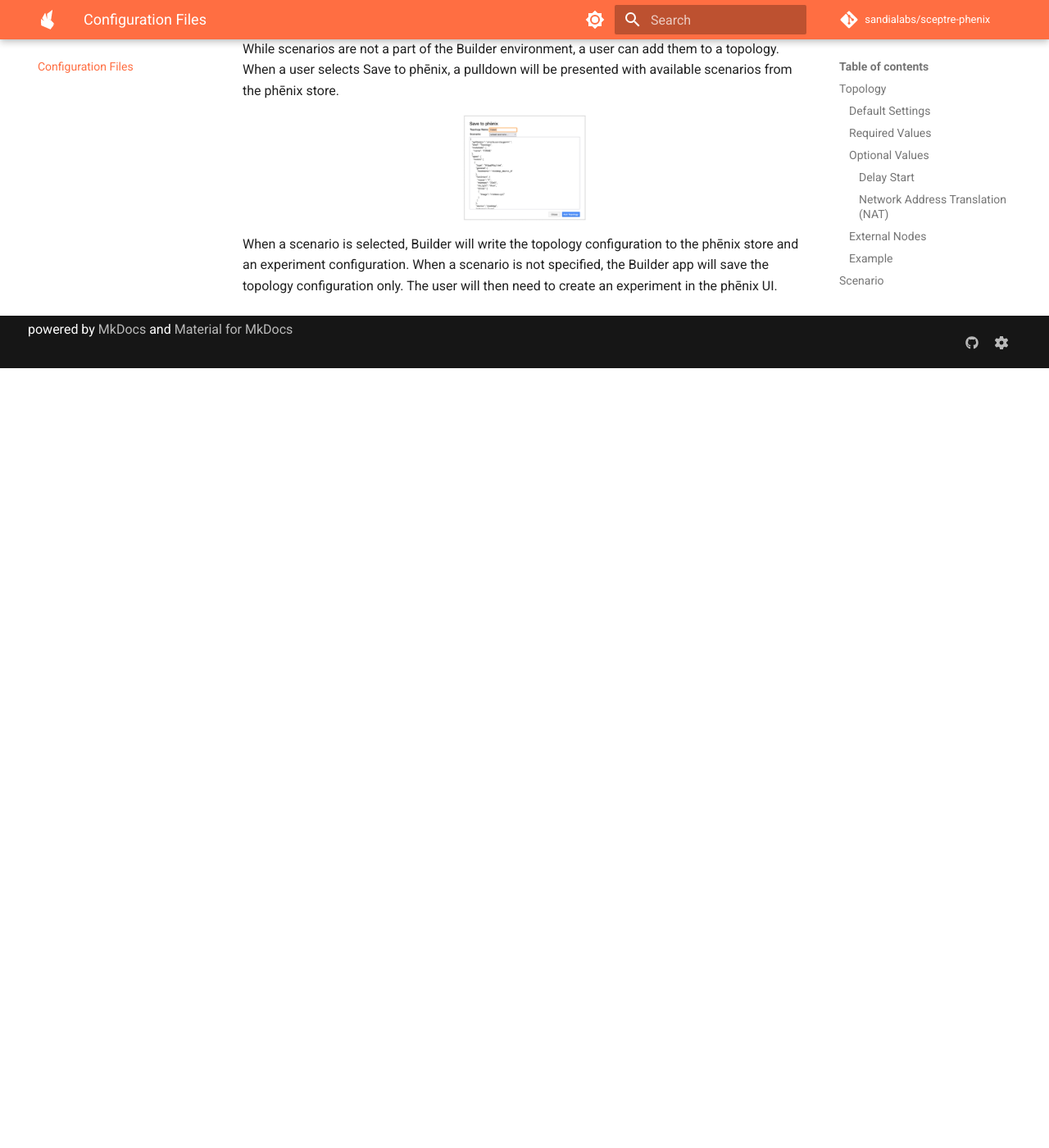
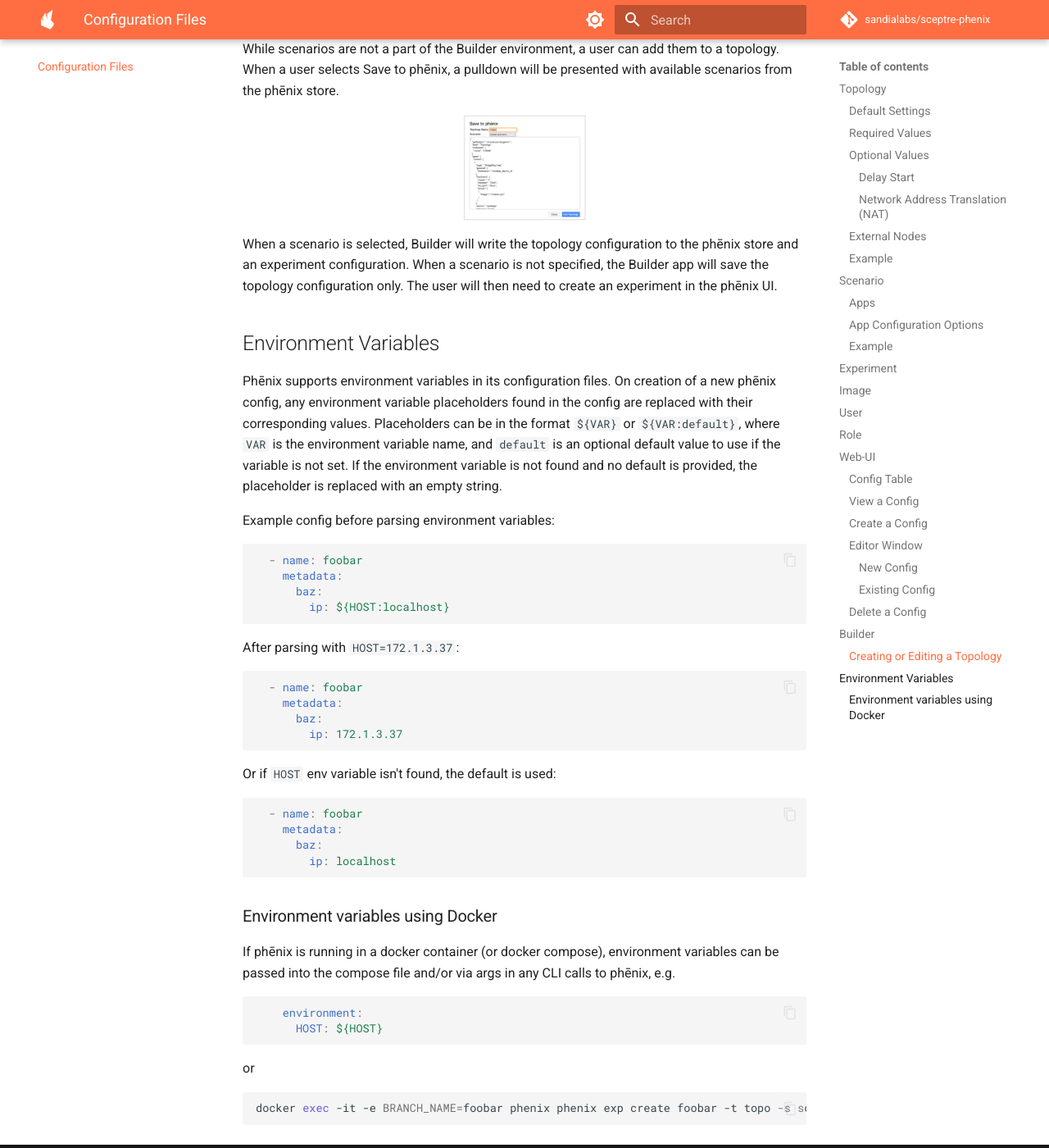
Before and after one commit to sandialabs/sceptre-phenix-docs, an MkDocs documentation site: the page built from docs/configuration.md, in a window 1280 px wide and 1400 px high, scrolled down 18060 px. Shown: the whole window at 82% size. Built offline with MkDocs 1.6.1 and Material for MkDocs 9.7.7, drawn with Linux system fonts in a browser that asks for light colours; comment, search, counter and statistics services are not loaded; the version menu is left out; before the commit the page ends 18509 px from its top, so only the background shows below that.

Commit message:
feat: add snippet about env vars. Tied to https://github.com/sandialabs/sceptre-phenix/pull/238

````diff
--- a/docs/configuration.md
+++ b/docs/configuration.md
@@ -731,3 +731,56 @@
 the phēnix store and an experiment configuration. When a scenario is not
 specified, the Builder app will save the topology configuration only. The user
 will then need to create an experiment in the phēnix UI.
+
+## Environment Variables
+
+Phēnix supports environment variables in its configuration files. On creation
+of a new phēnix config, any environment variable placeholders found in the
+config are replaced with their corresponding values. Placeholders can be in the
+format `${VAR}` or `${VAR:default}`, where `VAR` is the environment variable
+name, and `default` is an optional default value to use if the variable is not
+set. If the environment variable is not found and no default is provided, the
+placeholder is replaced with an empty string.
+
+Example config before parsing environment variables:
+
+```yaml
+  - name: foobar
+    metadata:
+      baz:
+        ip: ${HOST:localhost}
+```
+
+After parsing with `HOST=172.1.3.37`:
+
+```yaml
+  - name: foobar
+    metadata:
+      baz:
+        ip: 172.1.3.37
+```
+
+Or if `HOST` env variable isn't found, the default is used:
+
+```yaml
+  - name: foobar
+    metadata:
+      baz:
+        ip: localhost
+```
+
+### Environment variables using Docker
+If phēnix is running in a docker container (or docker compose), environment
+variables can be passed into the compose file and/or via args in any CLI calls
+to phēnix, e.g.
+
+```yaml
+    environment:
+      HOST: ${HOST}
+```
+
+or
+
+```bash
+docker exec -it -e BRANCH_NAME=foobar phenix phenix exp create foobar -t topo -s scenario
+```
````
